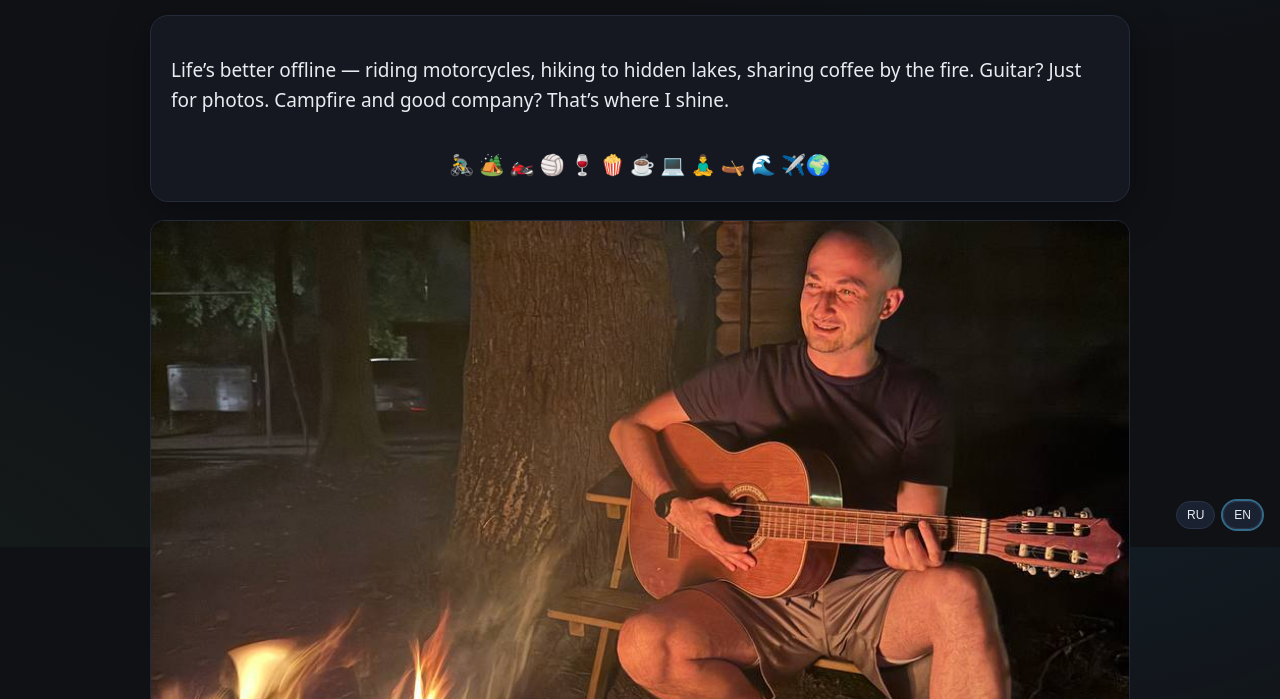
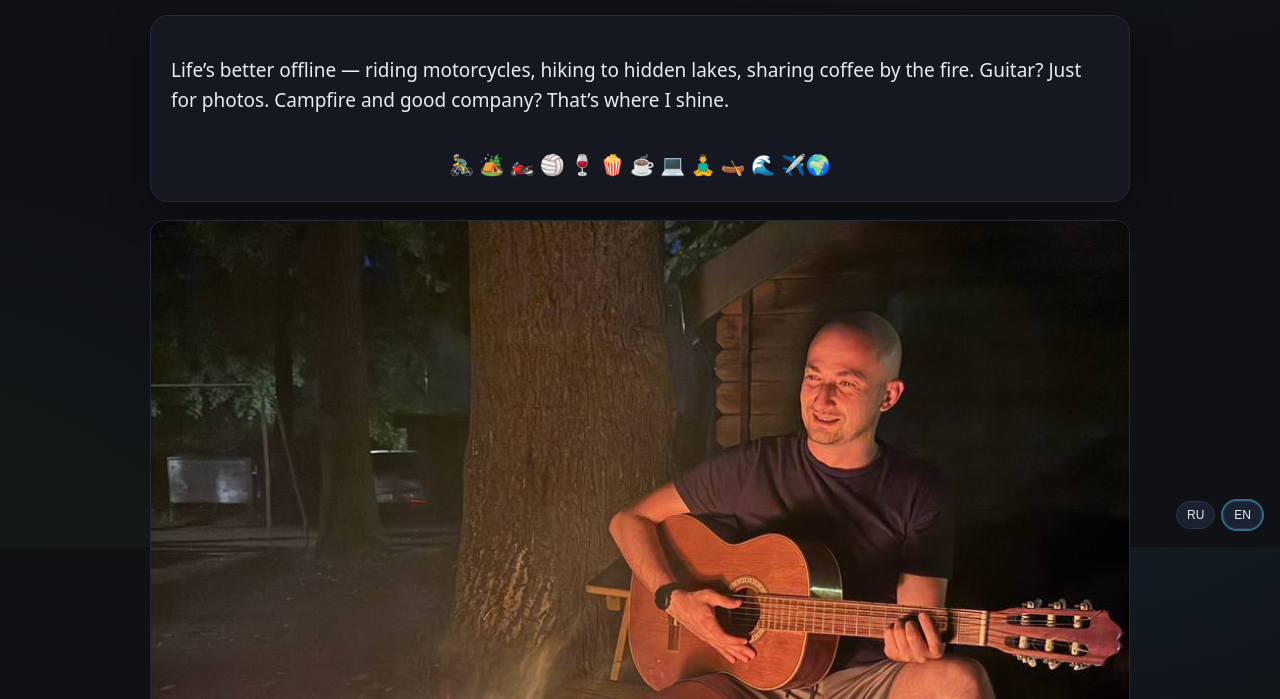
Before and after one commit to MikhailCodeRider/i, a plain HTML site: page index.html in a window 1280 px wide. Shown: the part 253-952 px from the top of the page. Drawn offline with Linux system fonts and the light colour scheme.

Commit message:
Update style.css

```diff
--- a/style.css
+++ b/style.css
@@ -48,7 +48,7 @@ h1{margin:0; font-weight:700; font-size:clamp(26px,4vw,40px)}
   border:1px solid #222a3a; border-radius:14px; overflow:hidden; background:#0c0f15;
 }
 .main-photo img{
-  width:100%; height:auto; display:block; aspect-ratio:16/10; object-fit:cover;
+  width:100%; height:auto; display:block; aspect-ratio:16/13; object-fit:cover;
 }
 .thumbs{display:flex; gap:10px; overflow:auto; padding-bottom:2px}
 .thumbs::-webkit-scrollbar{height:6px}
```
